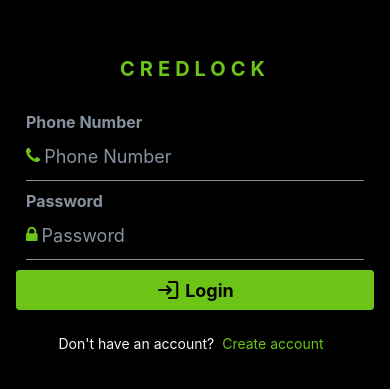
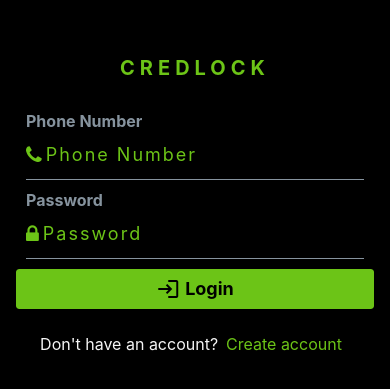
Before and after one commit to maanaskatta/credlock, a React Native app: screen /Login in a window 390 px wide. Shown: the part 213-602 px from the top of the page. Built offline with nearby package versions, Linux system fonts and the light colour scheme.

Commit message:
Login page touch up done

```diff
--- a/screens/AddCredentialScreen/index.js
+++ b/screens/AddCredentialScreen/index.js
@@ -86,7 +86,6 @@
           ...data,
           CredID: route.params.data.CredID,
         };
-        // console.log("Final Data", finalData);
         updateCredential(finalData);
       } else {
         addCredential(data);
--- a/screens/Login/index.js
+++ b/screens/Login/index.js
@@ -79,9 +79,9 @@
           leftIcon={{
             type: "font-awesome",
             name: "phone",
-            size: 18,
+            size: 20,
             color: "#6CC417",
-            marginRight: 5,
+            marginRight: 8,
           }}
           value={phoneNumber}
           keyboardType="number-pad"
@@ -94,15 +94,17 @@
           errorMessage={
             isSubmitted && !phoneNumber ? "Enter your phone number!..." : ""
           }
+          inputStyle={{ fontWeight: "normal", letterSpacing: 2, fontSize: 18 }}
+          placeholderTextColor="#6CC417"
         />
         <Input
           placeholder="Password"
           leftIcon={{
             type: "font-awesome",
             name: "lock",
-            size: 18,
+            size: 20,
             color: "#6CC417",
-            marginRight: 5,
+            marginRight: 8,
           }}
           value={password}
           label="Password"
@@ -115,6 +117,8 @@
           errorMessage={
             isSubmitted && !password ? "Enter your password!..." : ""
           }
+          inputStyle={{ fontWeight: "normal", letterSpacing: 2, fontSize: 18 }}
+          placeholderTextColor="#6CC417"
         />
 
         <Button
@@ -150,7 +154,7 @@
           type="clear"
           onPress={() => navigation.navigate("Signup")}
           title={"Create account"}
-          titleStyle={{ color: "#6CC417", fontSize: 14 }}
+          titleStyle={{ color: "#6CC417", fontSize: 16 }}
         />
       </View>
     </SafeAreaView>
@@ -171,5 +175,6 @@
 
   signupText: {
     color: "whitesmoke",
+    fontSize: 16,
   },
 });
```
